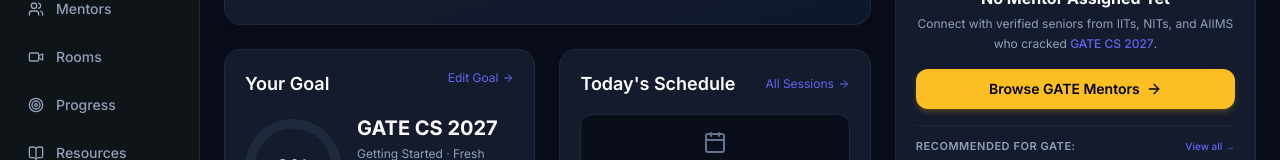
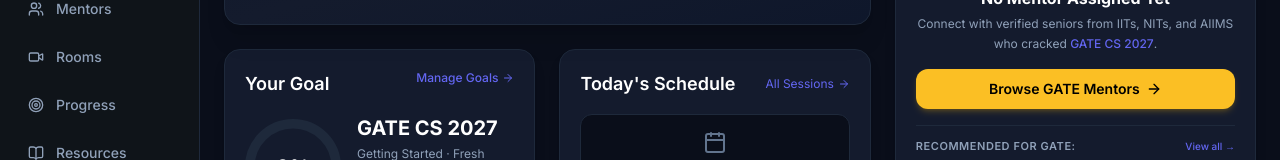
Before and after one commit to Aaryav1130/MentorVerse, a Next.js app: page /student/dashboard in a window 1280 px wide. Shown: the part 252-412 px from the top of the page. Built offline with nearby package versions, Linux system fonts and the light colour scheme.

Commit message:
feat(dashboard): sync student dashboard goal progress with dynamic study roadmap

```diff
--- a/src/app/student/dashboard/page.tsx
+++ b/src/app/student/dashboard/page.tsx
@@ -1,6 +1,11 @@
 "use client";
 
-import { useAuth, getDefaultSubjectsForExam } from "@/lib/auth-context";
+import {
+  useAuth,
+  getDefaultSubjectsForExam,
+  calculateRoadmapProgress,
+  getDefaultRoadmapForExam
+} from "@/lib/auth-context";
 import { publicMentors, getMentorsForExam } from "@/lib/mock-data";
 import {
   ArrowRight,
@@ -26,8 +31,15 @@
 
   const firstName = user?.name ? user.name.split(" ")[0] : "Student";
   const targetExam = user?.targetExam || "GATE CS 2027";
-  const goalProgress = user?.goalProgress ?? 0;
   const isNewStudent = !user?.isDemo && !user?.assignedMentor;
+
+  // Sync overall progress directly from student's study roadmap milestones
+  const goalProgress = useMemo(() => {
+    if (user?.studyRoadmap && user.studyRoadmap.length > 0) {
+      return calculateRoadmapProgress(user.studyRoadmap);
+    }
+    return user?.goalProgress ?? 0;
+  }, [user?.studyRoadmap, user?.goalProgress]);
 
   // Extract clean exam identifier for query and filtering (e.g. "CAT", "NEET", "UPSC", "JEE", "GATE")
   const examSlug = useMemo(() => {
@@ -135,10 +147,10 @@
             <div className="flex justify-between items-start mb-4">
               <h2 className="text-lg font-semibold text-white">Your Goal</h2>
               <Link
-                href="/student/settings"
-                className="text-xs text-brand-light hover:underline flex items-center gap-1"
+                href="/student/study-plan"
+                className="text-xs text-brand-light hover:underline flex items-center gap-1 font-medium"
               >
-                Edit Goal <ArrowRight className="w-3 h-3" />
+                Manage Goals <ArrowRight className="w-3 h-3" />
               </Link>
             </div>
             <div className="flex items-center gap-4">
```
